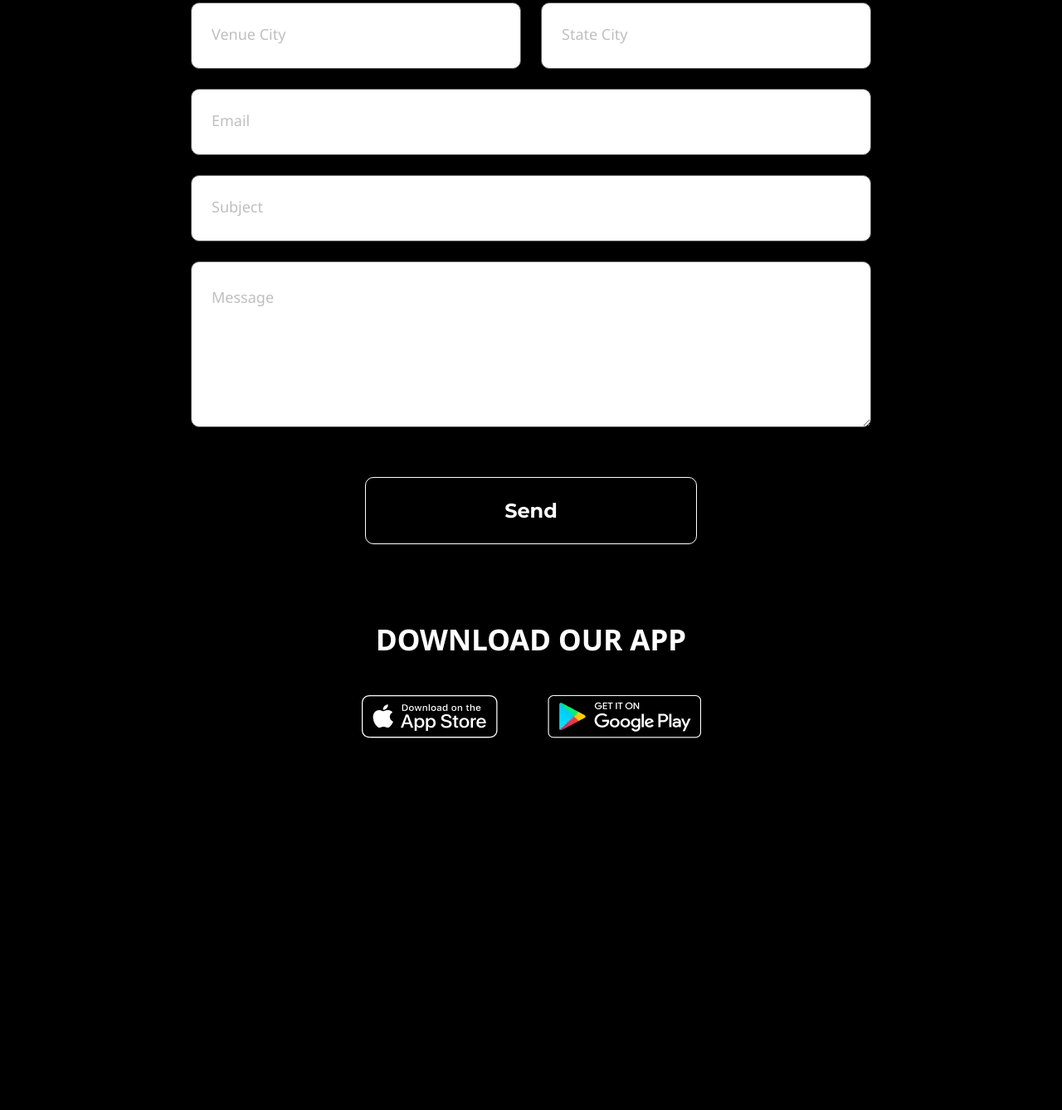
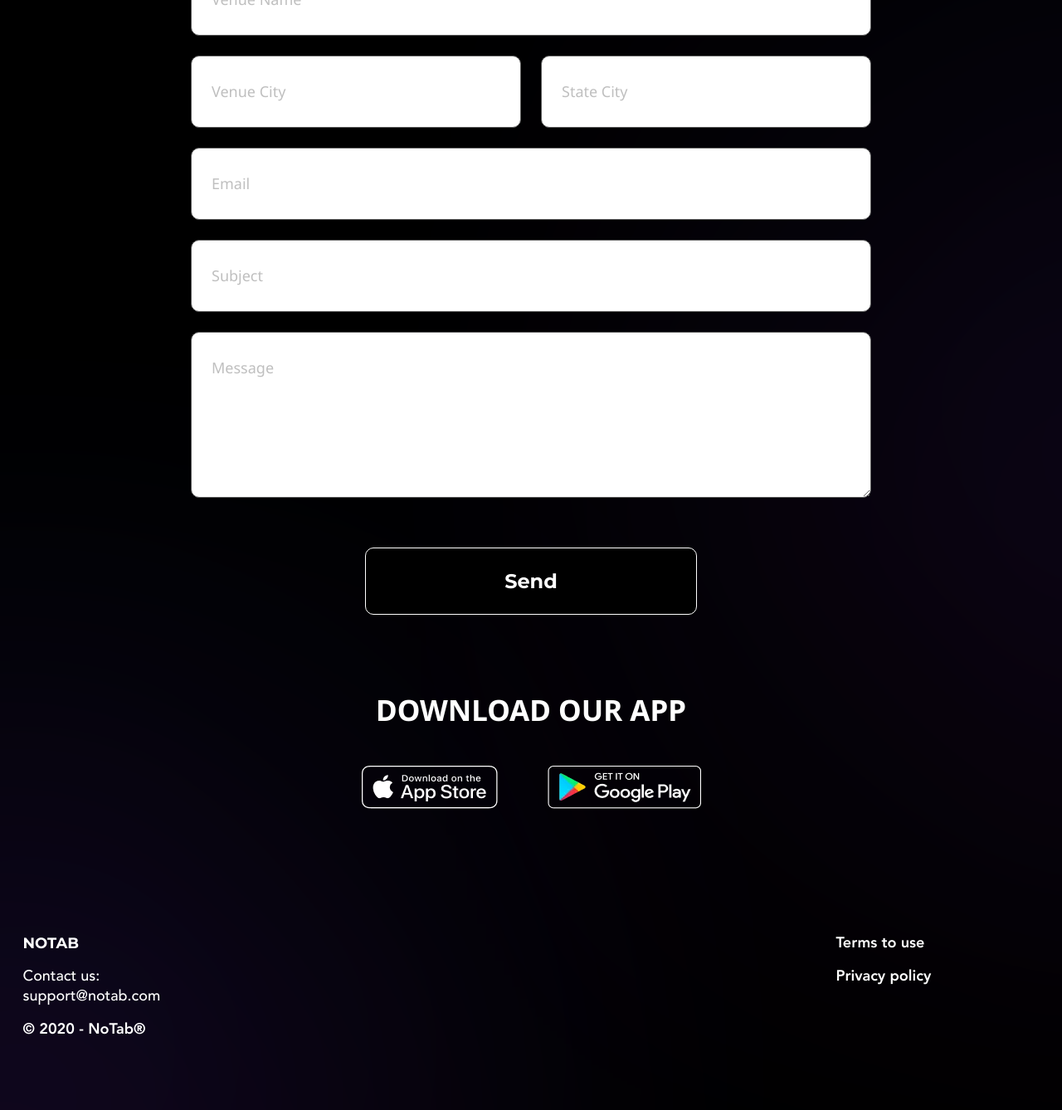
Before and after one commit to Embrill/front-end-dev, a plain HTML site: page index.html in a window 1280 px wide. Shown: the part 9479-10817 px from the top of the page at 83% size. Before the commit the page ends 10369 px from the top, so only its background shows below. Drawn offline with Linux system fonts and the light colour scheme.

Commit message:
add footer

```diff
--- a/css/style.css
+++ b/css/style.css
@@ -2,6 +2,20 @@
 @import url(https://fonts.googleapis.com/css?family=Noto+Sans:regular500,700);
 @import url(https://fonts.googleapis.com/css?family=Roboto:500);
 @charset "UTF-8";
+@font-face {
+  font-family: Avenir;
+  font-display: swap;
+  src: url("../fonts/Avenir-Medium.woff2") format("woff2"), url("../fonts/Avenir-Medium.woff") format("woff");
+  font-weight: 500;
+  font-style: normal;
+}
+@font-face {
+  font-family: Avenir;
+  font-display: swap;
+  src: url("../fonts/Avenir-Heavy.woff2") format("woff2"), url("../fonts/Avenir-Heavy.woff") format("woff");
+  font-weight: 800;
+  font-style: normal;
+}
 * {
   padding: 0px;
   margin: 0px;
@@ -286,6 +300,63 @@ body {
 	}
 }
 */
+.footer {
+  padding: 150px 0 85px 0;
+}
+.footer__row {
+  display: flex;
+  justify-content: space-between;
+}
+.item-footer {
+  display: flex;
+  flex-direction: column;
+  width: 20%;
+  gap: 16px;
+}
+.item-footer:first-child {
+  position: relative;
+}
+.item-footer:first-child::after {
+  content: "";
+  position: absolute;
+  width: 405px;
+  height: 411px;
+  left: -210px;
+  top: 10px;
+  background: linear-gradient(12.08deg, #f101bf 2.82%, #0066ff 97.06%);
+  filter: blur(300px);
+  opacity: 0.7;
+  z-index: -1;
+}
+.item-footer:last-child {
+  position: relative;
+}
+.item-footer:last-child::after {
+  content: "";
+  position: absolute;
+  width: 330px;
+  height: 340px;
+  left: 170px;
+  top: -740px;
+  background: linear-gradient(12.08deg, #f101bf 2.82%, #0066ff 97.06%);
+  filter: blur(300px);
+  opacity: 0.7;
+  z-index: -1;
+}
+.item-footer__text {
+  font-family: "Avenir";
+  font-weight: 800;
+  font-size: 1.125rem;
+  line-height: 1.5rem;
+}
+.item-footer__text--notab {
+  font-family: "Montserrat";
+}
+
+.item-footer__text--contact {
+  font-weight: 500;
+}
+
 .body-intro {
   display: flex;
   margin-top: 18px;
@@ -1043,6 +1114,10 @@ body {
   margin: 0 auto;
 }
 
+.section--contacts {
+  margin-top: 50px;
+}
+
 .description__text--body-contacts {
   max-width: 50%;
   margin: 20px auto 0 auto;
@@ -1052,6 +1127,19 @@ body {
   margin: 0 auto;
   width: 100%;
   text-align: center;
+  position: relative;
+}
+.description--body-contacts::after {
+  content: "";
+  position: absolute;
+  width: 89px;
+  height: 60px;
+  left: 260px;
+  top: 50px;
+  background: linear-gradient(12.08deg, #f101bf 2.82%, #0066ff 97.06%);
+  filter: blur(60px);
+  opacity: 0.6;
+  z-index: -1;
 }
 
 .form-contacts {
@@ -1122,6 +1210,11 @@ body {
   padding: 30px 24px;
   border: 1px solid #5c5c5c;
   border-radius: 10px;
+  font-family: "Noto Sans";
+  font-style: normal;
+  font-weight: 400;
+  font-size: 1.125rem;
+  line-height: 1.5625rem;
 }
 .form-contacts__default::placeholder {
   font-family: "Noto Sans";
--- a/index.html
+++ b/index.html
@@ -6,7 +6,7 @@
 	<meta charset="UTF-8">
 	<meta name="format-detection" content="telephone=no">
 	<!-- <style>body{opacity: 0;}</style> -->
-	<link rel="stylesheet" href="css/style.min.css?_v=20220709175033">
+	<link rel="stylesheet" href="css/style.min.css?_v=20220709232631">
 	<!-- 	<link rel="shortcut icon" href="favicon.ico"> -->
 	<!-- <meta name="robots" content="noindex, nofollow"> -->
 	<meta name="viewport" content="width=device-width, initial-scale=1.0">
@@ -386,11 +386,26 @@
 		</main>
 		<footer class="footer">
 			<div class="footer__container">
+
+				<div class="footer__body">
+					<div class="footer__row">
+						<div class="footer__item item-footer">
+							<div class="item-footer__text item-footer__text--notab">NOTAB</div>
+							<div class="item-footer__text item-footer__text--contact">Contact us: support@notab.com</div>
+							<div class="item-footer__text">© 2020 - NoTab®</div>
+						</div>
+						<div class="footer__item item-footer">
+							<div class="item-footer__text">Terms to use</div>
+							<div class="item-footer__text">Privacy policy</div>
+						</div>
+					</div>
+				</div>
+
 			</div>
 		</footer>
 	</div>
 
-	<script src="js/app.min.js?_v=20220709175033"></script>
+	<script src="js/app.min.js?_v=20220709232631"></script>
 </body>
 
 </html>
```
Also changed, not shown: css/style.min.css, fonts/Avenir-Heavy.woff (added), fonts/Avenir-Heavy.woff2 (added), fonts/Avenir-Medium.woff (added), fonts/Avenir-Medium.woff2 (added).
